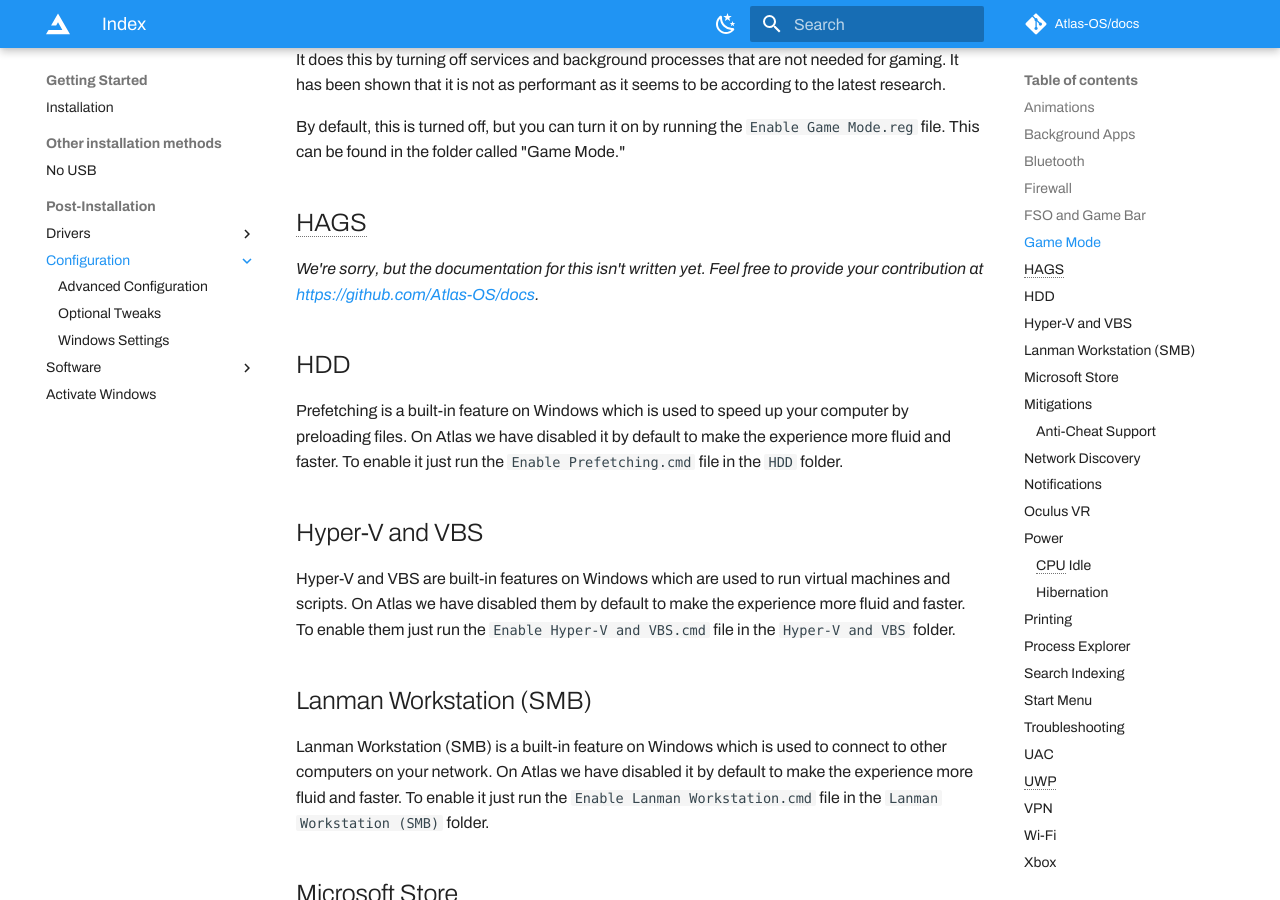
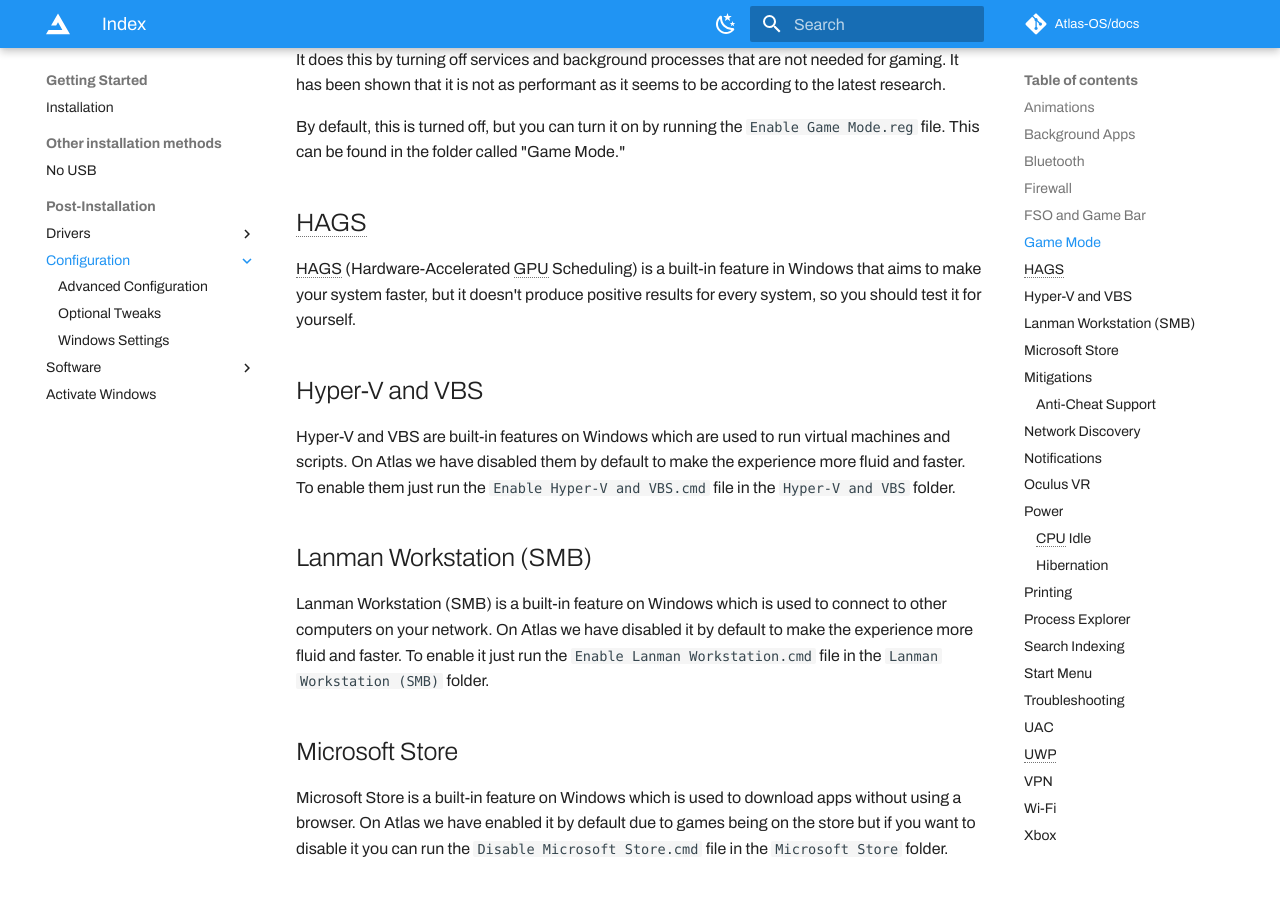
Before and after one commit to Atlas-OS/docs, an MkDocs documentation site: the page built from docs/Getting started/Post-Installation/Configuration/index.md, in a window 1280 px wide and 900 px high, scrolled down 1785 px. Built offline with MkDocs 1.6.1 and Material for MkDocs 9.7.7, drawn with Linux system fonts in a browser that asks for light colours; some web fonts are replaced; plug-ins that fetch from the network failed and are left out; comment, search, counter and statistics services are not loaded.

Commit message:
Update index.md

```diff
--- a/docs/Getting started/Post-Installation/Configuration/index.md
+++ b/docs/Getting started/Post-Installation/Configuration/index.md
@@ -45,11 +45,7 @@ By default, this is turned off, but you can turn it on by running the ``Enable G
 
 ## HAGS
 
-*We're sorry, but the documentation for this isn't written yet. Feel free to provide your contribution at [https://github.com/Atlas-OS/docs](https://github.com/Atlas-OS/docs).*
-
-## HDD
-
-Prefetching is a built-in feature on Windows which is used to speed up your computer by preloading files. On Atlas we have disabled it by default to make the experience more fluid and faster. To enable it just run the `Enable Prefetching.cmd` file in the `HDD` folder.
+HAGS (Hardware-Accelerated GPU Scheduling) is a built-in feature in Windows that aims to make your system faster, but it doesn't produce positive results for every system, so you should test it for yourself.
 
 ## Hyper-V and VBS
 
```
